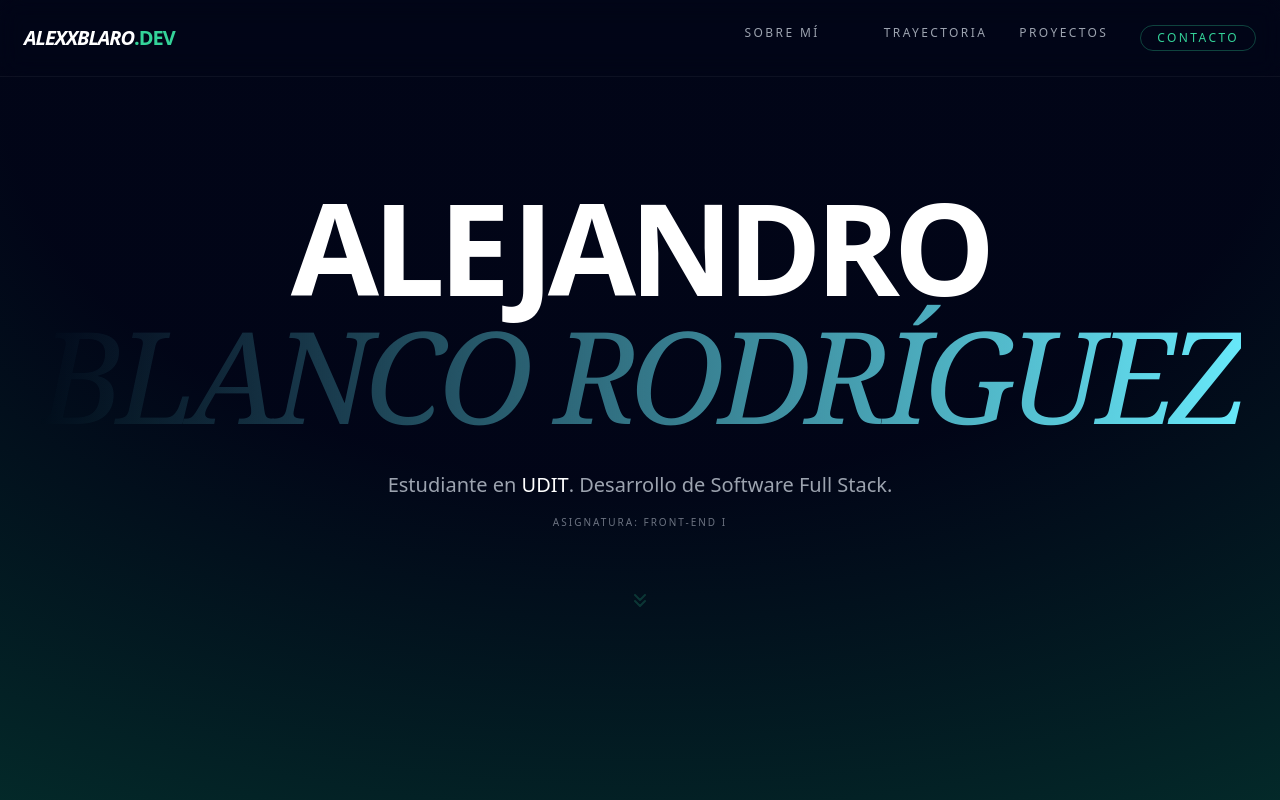
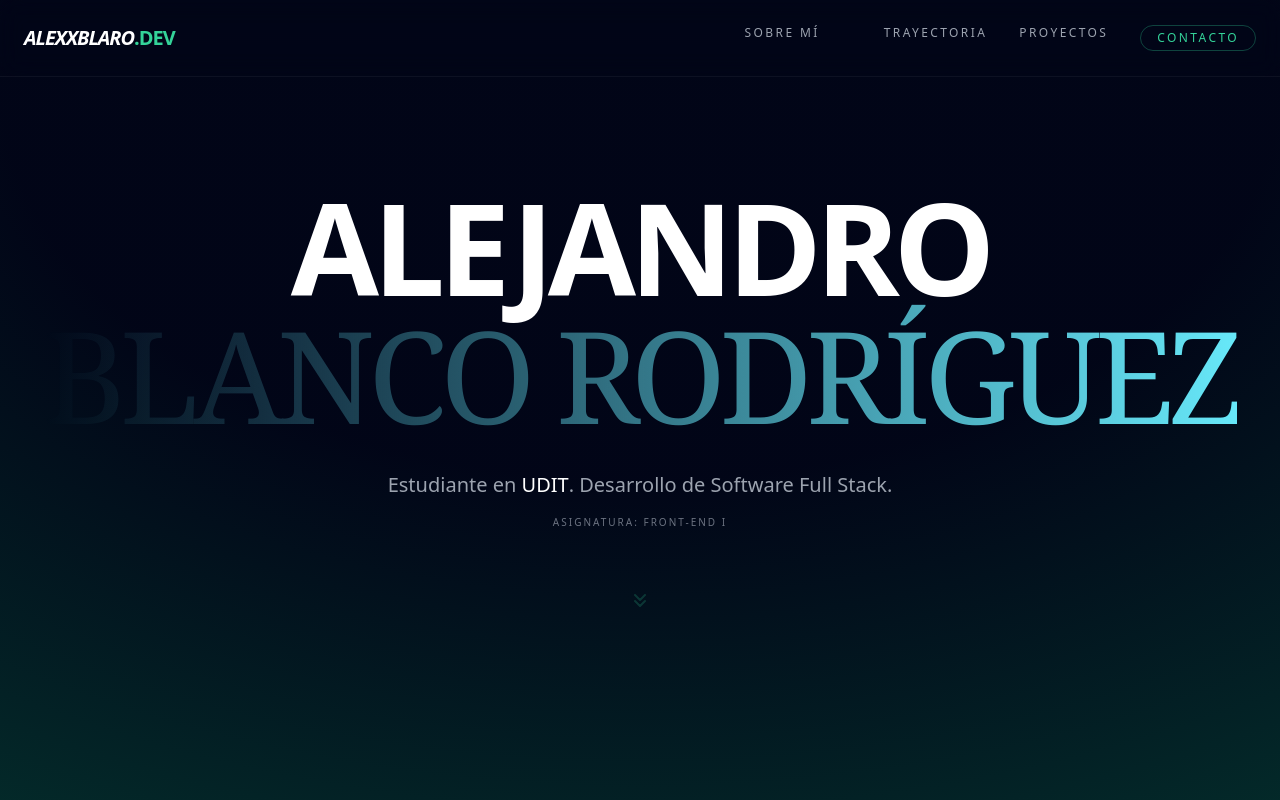
Before and after one commit to alexxblaro16/portfolio-template-2026, a website built with Vite: page index.html in a window 1280 px wide. Shown: the top 800 px of the page. Built offline with nearby package versions, Linux system fonts and the light colour scheme.

Commit message:
fix: update hero title branding and typography

```diff
--- a/index.html
+++ b/index.html
@@ -42,7 +42,7 @@
     <section class="min-h-screen flex flex-col justify-center items-center text-center px-4">
       <h1 class="text-7xl md:text-9xl font-black mb-8 tracking-tighter leading-[0.9]">
         ALEJANDRO <br>
-        <span class="text-transparent bg-clip-text bg-gradient-to-r from-emerald-300 via-cyan-300 to-emerald-300 italic font-serif font-light animate-gradient">
+        <span class="text-transparent bg-clip-text bg-gradient-to-r from-emerald-300 via-cyan-300 to-emerald-300 font-serif font-light animate-gradient">
           BLANCO RODRÍGUEZ
         </span>
       </h1>
```
